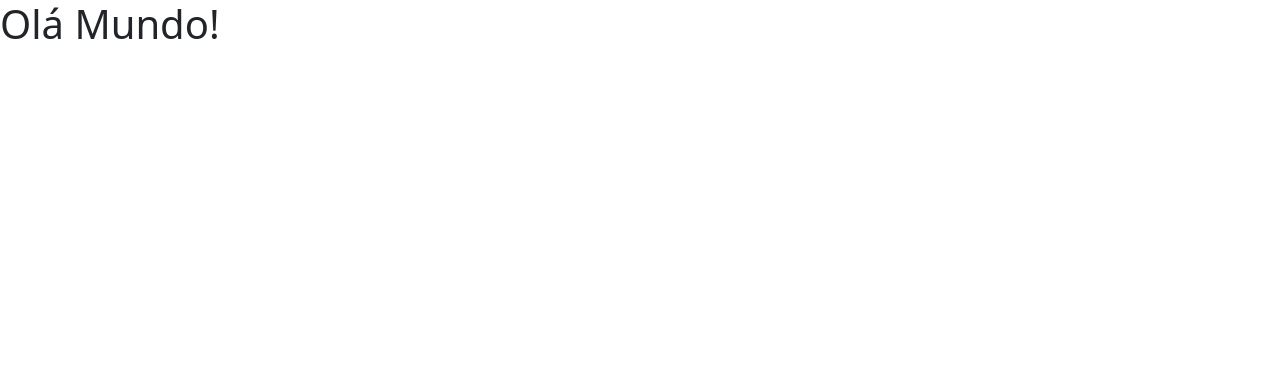
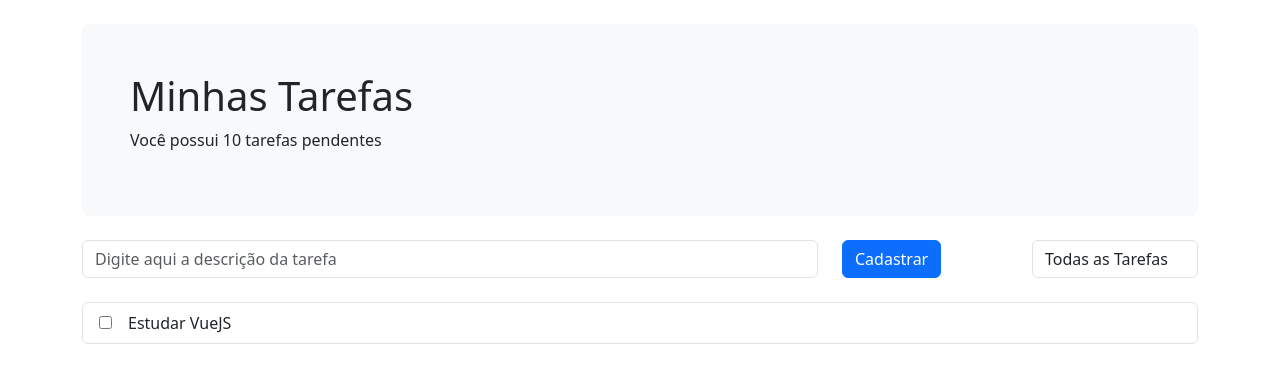
Before and after one commit to AsrielDreemurrGM/VueJS_TodoList_App, a Vue app in the folder toDo-Vue/: page / in a window 1280 px wide. Shown: the top 382 px of the page. Built offline with nearby package versions, Linux system fonts and the light colour scheme.

Commit message:
Criado Estrutura da Página

```diff
--- a/toDo-Vue/src/App.vue
+++ b/toDo-Vue/src/App.vue
@@ -3,7 +3,39 @@
 </script>
 
 <template>
-<h1>Olá Mundo!</h1>
+  <div class="container">
+    <header class="p-5 mb-4 mt-4 bg-light rounded-3">
+      <h1>Minhas Tarefas</h1>
+      <p>
+        Você possui 10 tarefas pendentes
+      </p>
+    </header>
+    <form>
+      <div class="row">
+        <div class="col">
+          <input type="text" placeholder="Digite aqui a descrição da tarefa" class="form-control">
+        </div>
+        <div class="col-md-2">
+          <button type="submit" class="btn btn-primary">Cadastrar</button>
+        </div>
+        <div class="col-md-2">
+          <select class="form-control">
+            <option value="todas">Todas as Tarefas</option>
+            <option value="pendents">Pendentes</option>
+            <option value="finalizadas">Finalizadas</option>
+          </select>
+        </div>
+      </div>
+    </form>
+    <ul class="list-group mt-4">
+      <li class="list-group-item">
+        <input type="checkbox">
+        <label class="ms-3" for="">
+          Estudar VueJS
+        </label>
+      </li>
+    </ul>
+  </div>
 </template>
 
 <style scoped>
```
